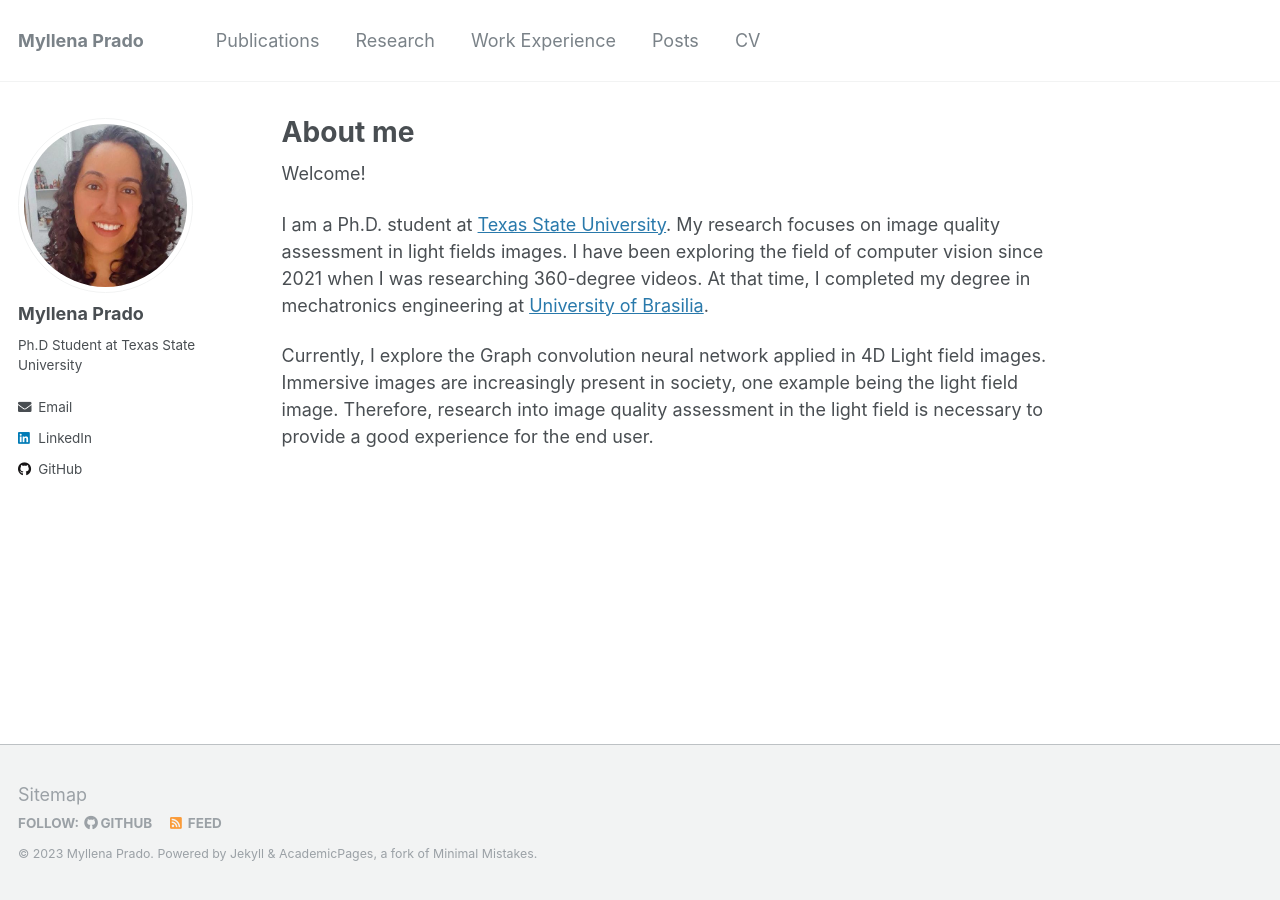
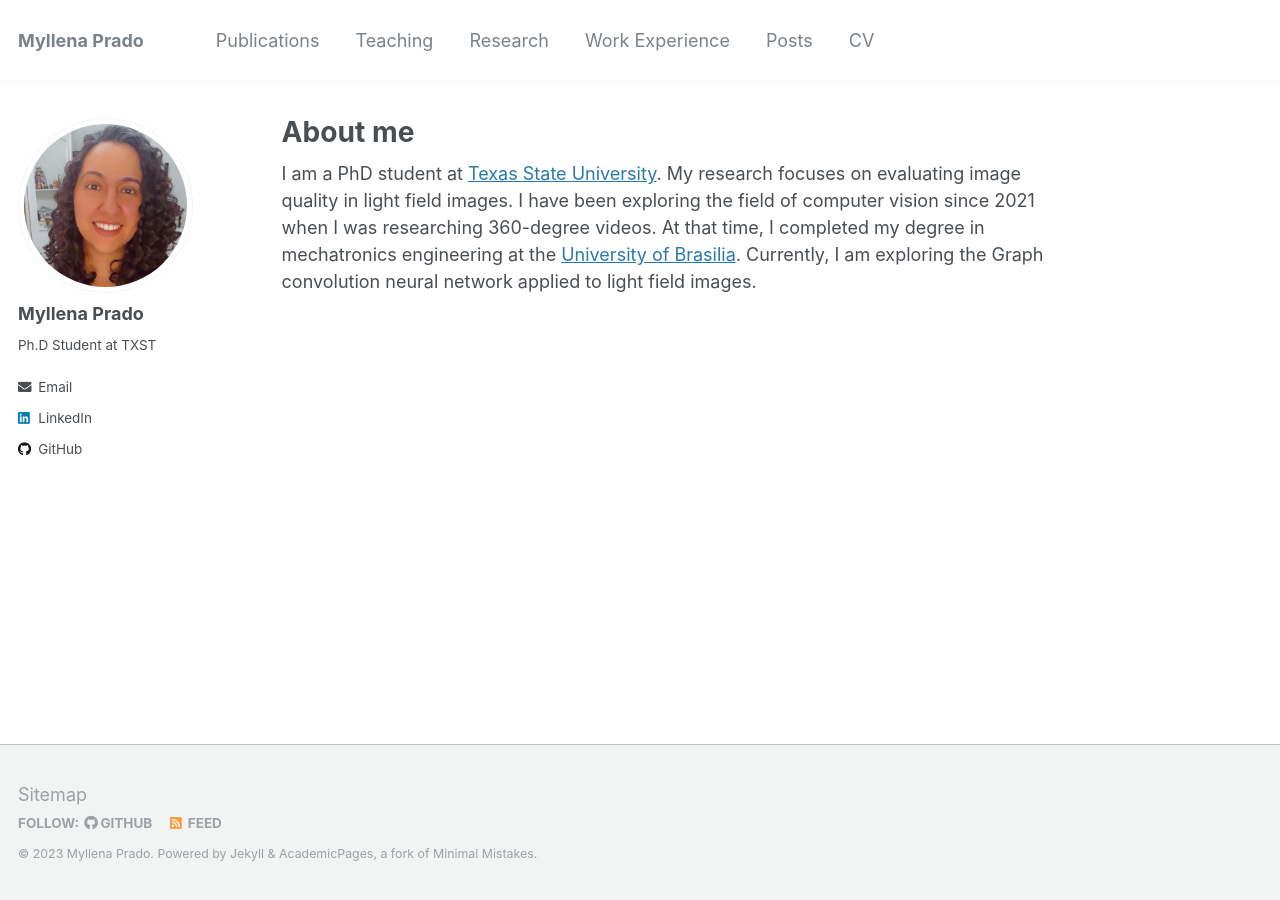
Before and after one commit to MyllenaAPrado/MyllenaAPrado.github.io, a Jekyll site: the page built from _pages/about.md, in a window 1280 px wide. Built offline with Jekyll 4.4.1, drawn with Linux system fonts in a browser that asks for light colours.

Commit message:
include teaching page

```diff
--- a/_config.yml
+++ b/_config.yml
@@ -86,7 +86,7 @@
 author:
   name             : "Myllena Prado"
   avatar           : "profile.png"
-  bio              : "Ph.D Student at Texas State University"
+  bio              : "Ph.D Student at TXST"
   location         :
   employer         :
   pubmed           :
--- a/_data/navigation.yml
+++ b/_data/navigation.yml
@@ -2,6 +2,9 @@
 main:
   - title: "Publications"
     url: /publications/
+
+  - title: "Teaching"
+    url: /teaching/
 
   - title: "Research"
     url: /research/
--- a/_pages/about.md
+++ b/_pages/about.md
@@ -8,13 +8,5 @@
   - /about.html
 ---
 
-Welcome!
 
-I am a Ph.D. student at [Texas State University](https://www.txst.edu).
-My research focuses on image quality assessment in light fields images.
-I have been exploring the field of computer vision since 2021 when I was researching 360-degree videos.
-At that time, I completed my degree in mechatronics engineering at [University of Brasilia](https://international.unb.br/).
-
-Currently, I explore the Graph convolution neural network applied in 4D Light field images.
-Immersive images are increasingly present in society, one example being the light field image.
-Therefore, research into image quality assessment in the light field is necessary to provide a good experience for the end user.
+I am a PhD student at [Texas State University](https://www.txst.edu). My research focuses on evaluating image quality in light field images. I have been exploring the field of computer vision since 2021 when I was researching 360-degree videos. At that time, I completed my degree in mechatronics engineering at the [University of Brasilia](https://international.unb.br/). Currently, I am exploring the Graph convolution neural network applied to light field images.
```
Also changed, not shown: _pages/teaching.md (added, +11 -0 lines).
